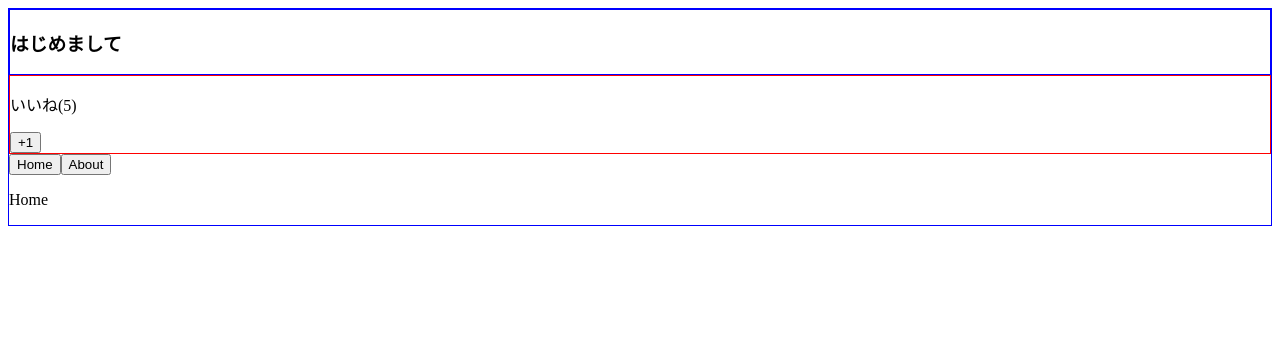
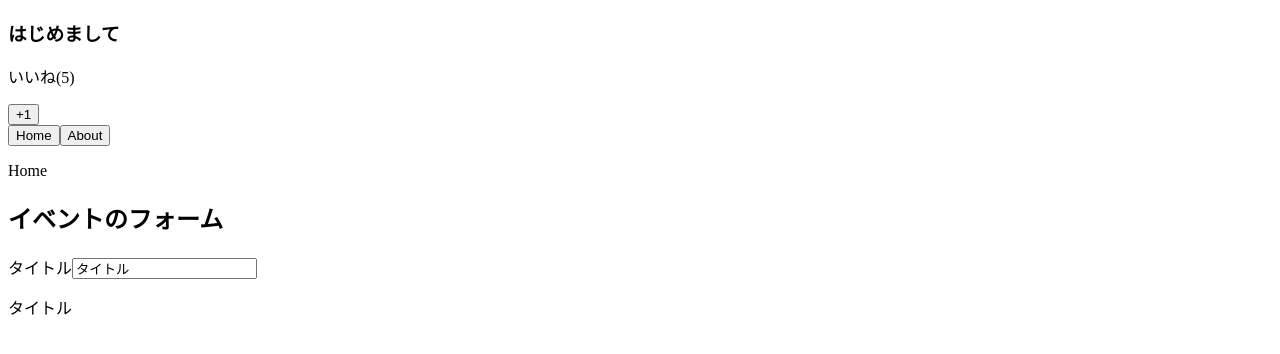
Before and after one commit to U-MA-dev/vue-js-complete-guide, a Vue app: page / in a window 1280 px wide. Shown: the top 354 px of the page. Built offline with nearby package versions, Linux system fonts and the light colour scheme.

Commit message:
use v-model

```diff
--- a/src/App.vue
+++ b/src/App.vue
@@ -11,6 +11,13 @@
     <keep-alive>
       <component :is="currentComponent"></component>
     </keep-alive>
+
+    <div>
+      <h2>イベントのフォーム</h2>
+      <label for="">タイトル</label>
+      <input id="title" type="text" v-model="eventData.title" />
+      <p>{{ eventData.title }}</p>
+    </div>
   </div>
 </template>
 
@@ -24,6 +31,9 @@
     return {
       number: 10,
       currentComponent: "Home",
+      eventData: {
+        title: "タイトル",
+      },
     };
   },
   components: {
@@ -38,9 +48,3 @@
   },
 };
 </script>
-
-<style scoped>
-div {
-  border: 1px solid blue;
-}
-</style>
--- a/src/components/About.vue
+++ b/src/components/About.vue
@@ -4,17 +4,3 @@
     <input type="text" />
   </div>
 </template>
-
-<script>
-export default {
-  destroyed: function() {
-    console.log("destroyed");
-  },
-  deactivated: function() {
-    console.log("deactiveted");
-  },
-  activated: function() {
-    console.log("activeted");
-  },
-};
-</script>
--- a/src/components/LikeHeader.vue
+++ b/src/components/LikeHeader.vue
@@ -16,9 +16,3 @@
   },
 };
 </script>
-
-<style scoped>
-h1 {
-  color: red;
-}
-</style>
--- a/src/components/LikeNumber.vue
+++ b/src/components/LikeNumber.vue
@@ -35,9 +35,3 @@
   },
 };
 </script>
-
-<style scoped>
-div {
-  border: 1px solid red;
-}
-</style>
```
